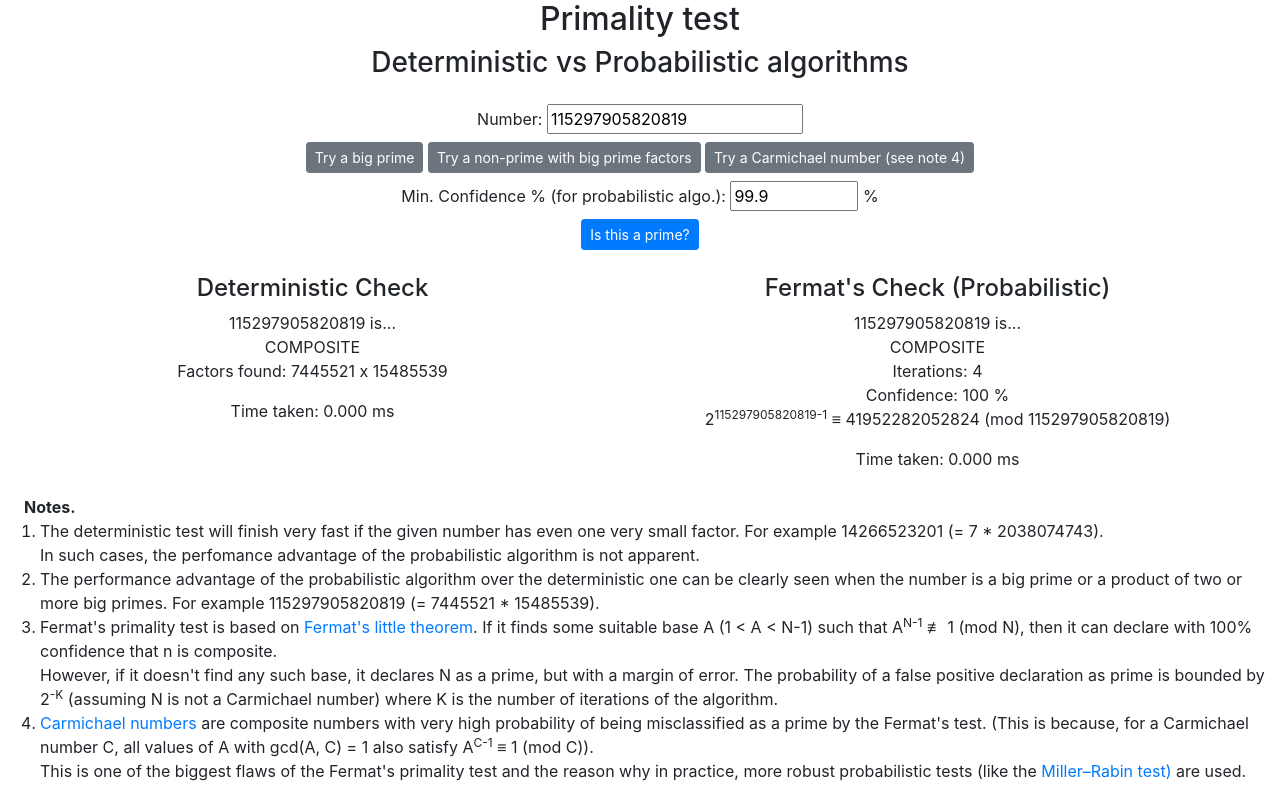
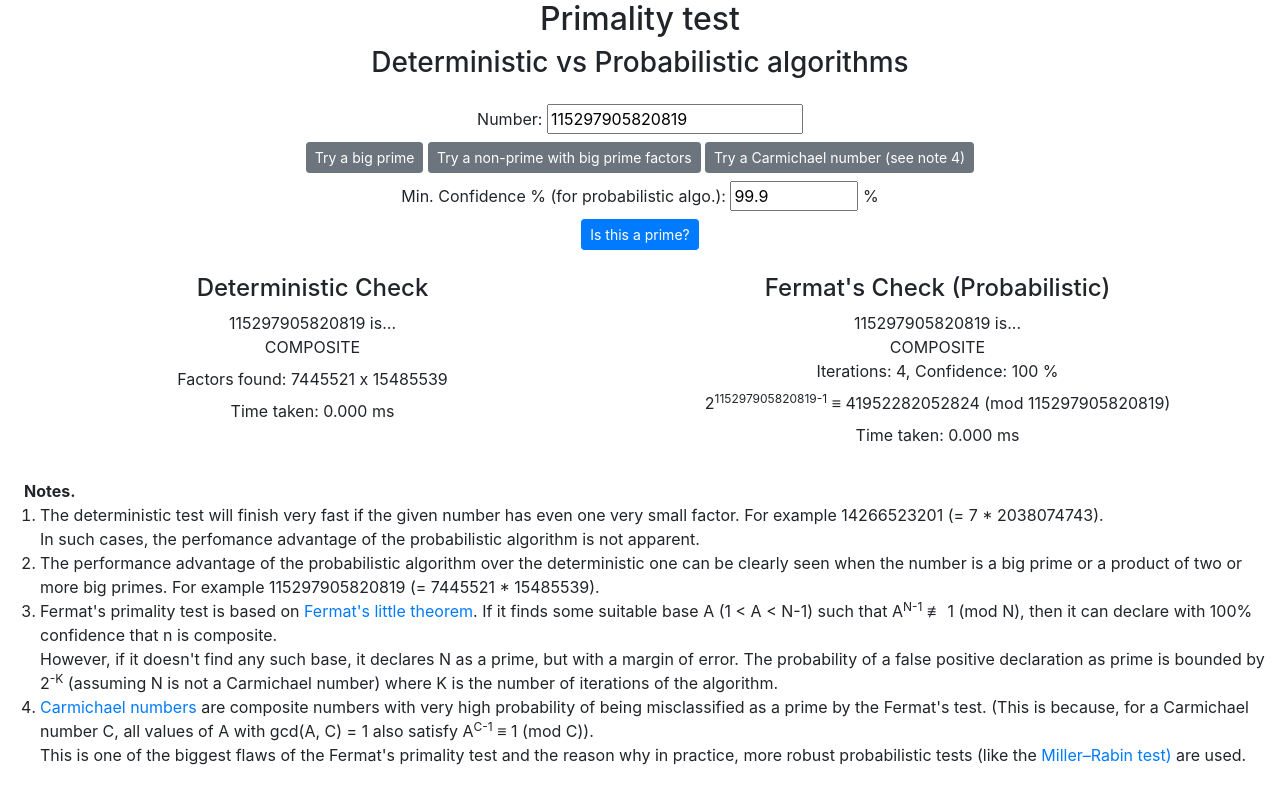
Before and after one commit to kanishk509/prime-determ-vs-prob, a React (Create React App) app: page / in a window 1280 px wide. Built offline with nearby package versions, Linux system fonts and the light colour scheme.

Commit message:
cosmetic changes

```diff
--- a/src/deterministicTest.jsx
+++ b/src/deterministicTest.jsx
@@ -43,13 +43,13 @@ const DeterministicPrimalityTest = (props) => {
         <div>
           {num.toString()} is...
           <br />
-          {factors[0] > 1 ? "COMPOSITE" : "PRIME"} <br />
+          {factors[0] > 1 ? "COMPOSITE" : "PRIME"}
           {factors[0] > 1 ? (
-            <p>
+            <p class="my-2">
               Factors found: {factors[0].toString()} x {factors[1].toString()}
             </p>
           ) : (
-            <p>Could not factorize.</p>
+            <p class="my-2">Could not factorize.</p>
           )}
           Time taken: {timeTaken.toFixed(3)} ms
         </div>
--- a/src/fermatTest.jsx
+++ b/src/fermatTest.jsx
@@ -72,19 +72,18 @@ const FermatPrimalityTest = (props) => {
           {num.toString()} is...
           <br />
           {base[0] > 1 ? "COMPOSITE" : "PRIME"} <br />
-          Iterations: {props.iterations}
-          <br />
-          Confidence:{" "}
+          Iterations: {props.iterations}, Confidence:{" "}
           {base[0] > 1 ? 100 : 100 * (1 - Math.pow(2, -1 * props.iterations))} %
-          <br />
           {base[0] > 1 ? (
-            <p>
+            <p class="my-2">
               {base[0].toString()}
               <sup>{props.num.toString()}-1</sup> ≡ {base[1].toString()} (mod{" "}
               {props.num.toString()})
             </p>
-          ) : null}
-          Time taken: {timeTaken.toFixed(3)} ms
+          ) : (
+            <br />
+          )}
+          <div class="my-2">Time taken: {timeTaken.toFixed(3)} ms</div>
         </div>
       )}
     </div>
```
